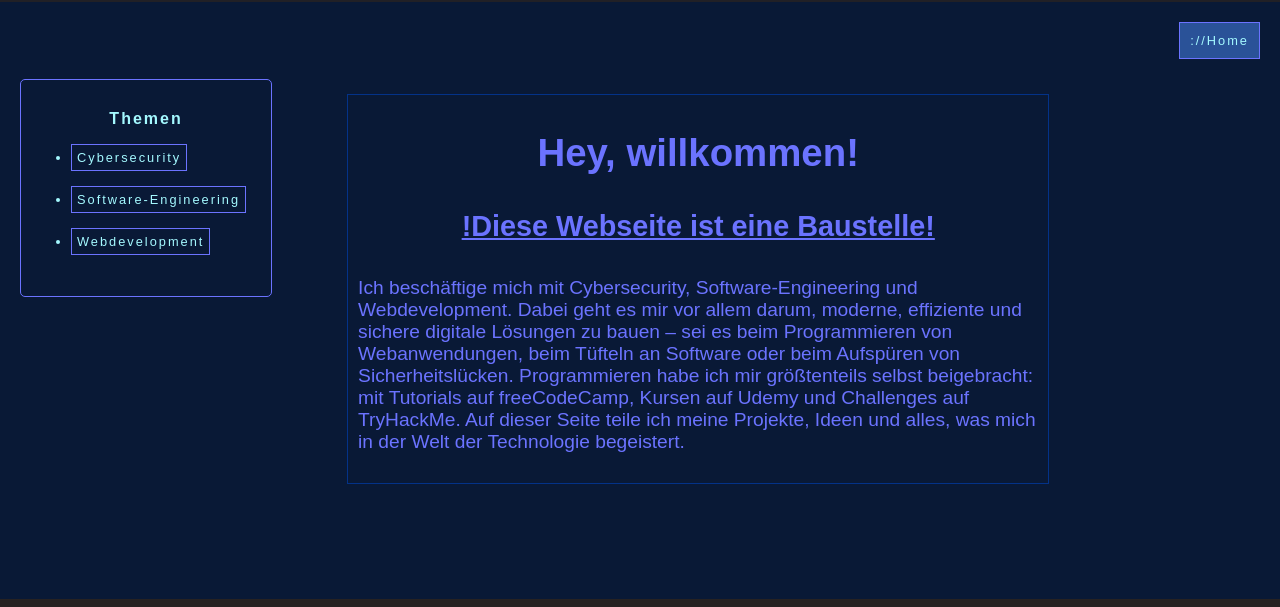
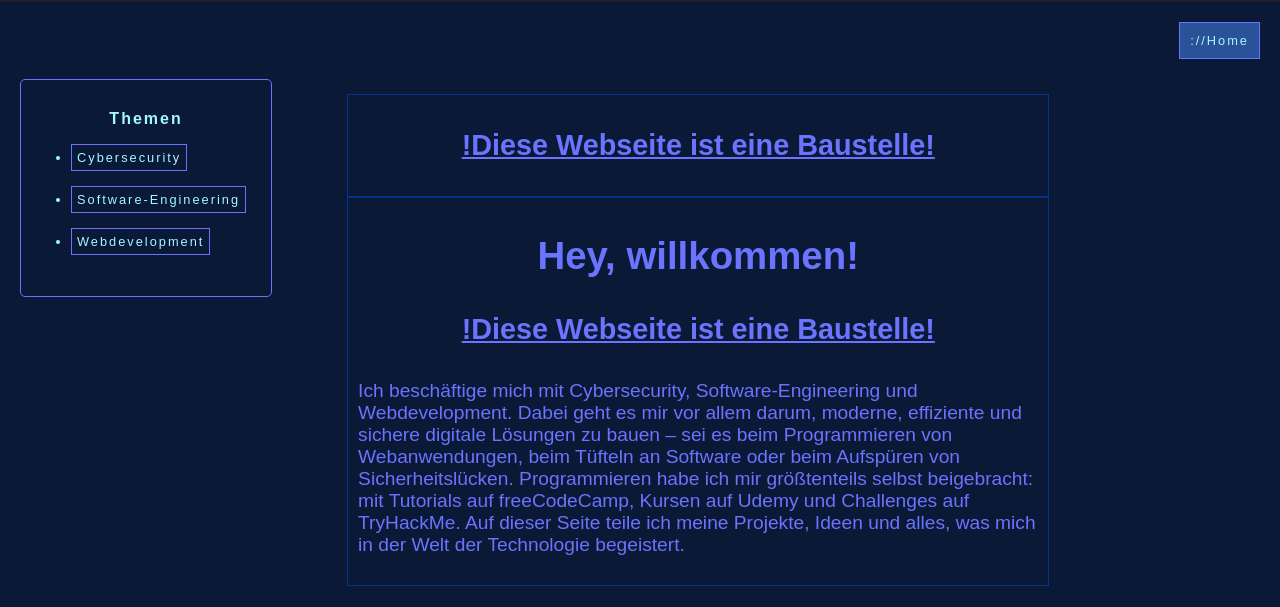
Before and after one commit to ADystEn/Portfolio-Template, a plain HTML site: page index.html in a window 1280 px wide. Shown: the part 193-800 px from the top of the page. Drawn offline with Linux system fonts and the light colour scheme.

Commit message:
Update index.html

```diff
--- a/index.html
+++ b/index.html
@@ -87,7 +87,9 @@
         </div>
         <div class="base-container">
             <div class="content-box">
-
+                <h2>!Diese Webseite ist eine Baustelle!</h2>
+            </div>
+            <div class="content-box">
                 <h1>Hey, willkommen!</h1>
                 <h2>!Diese Webseite ist eine Baustelle!</h2>
                 <p>
```
